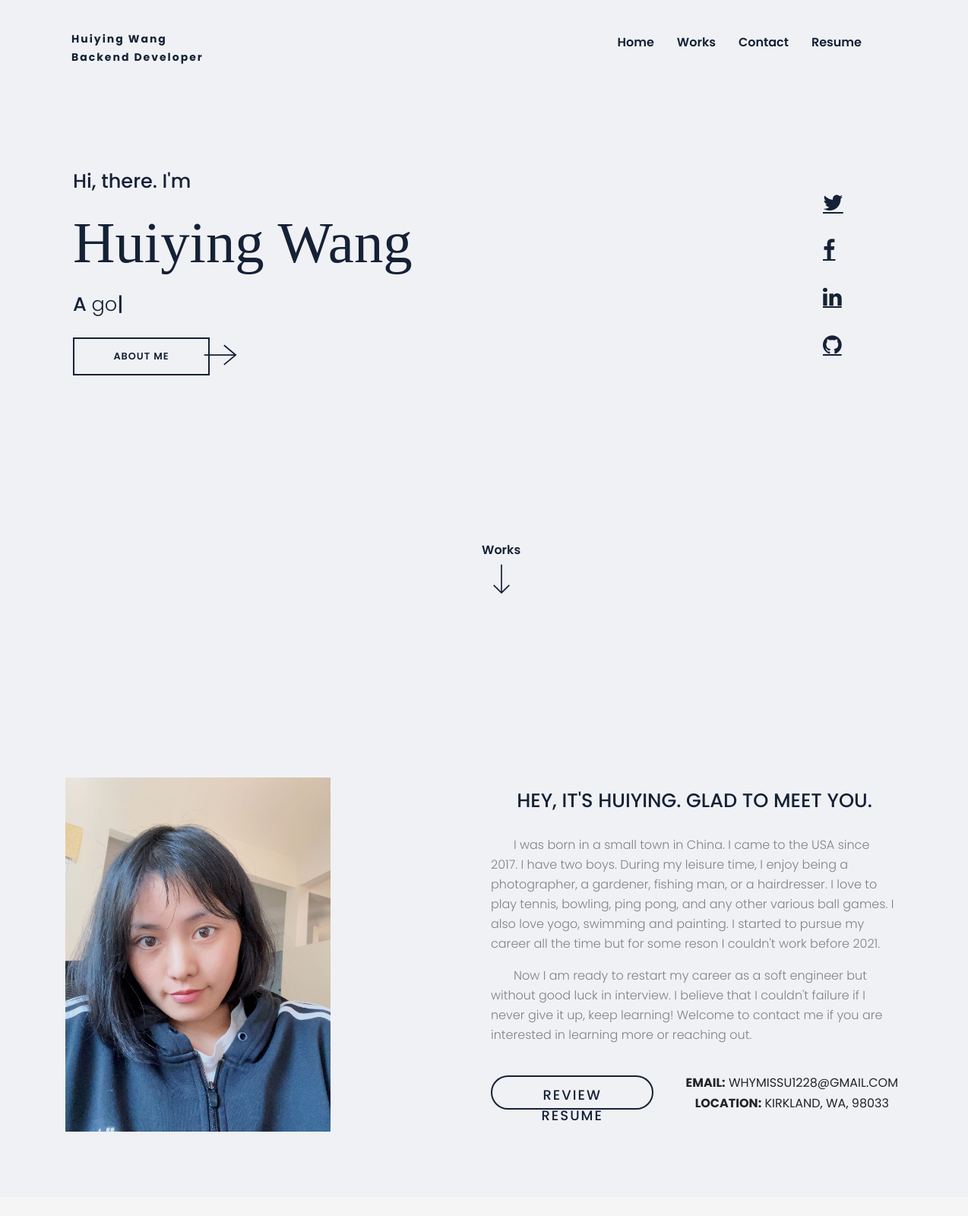
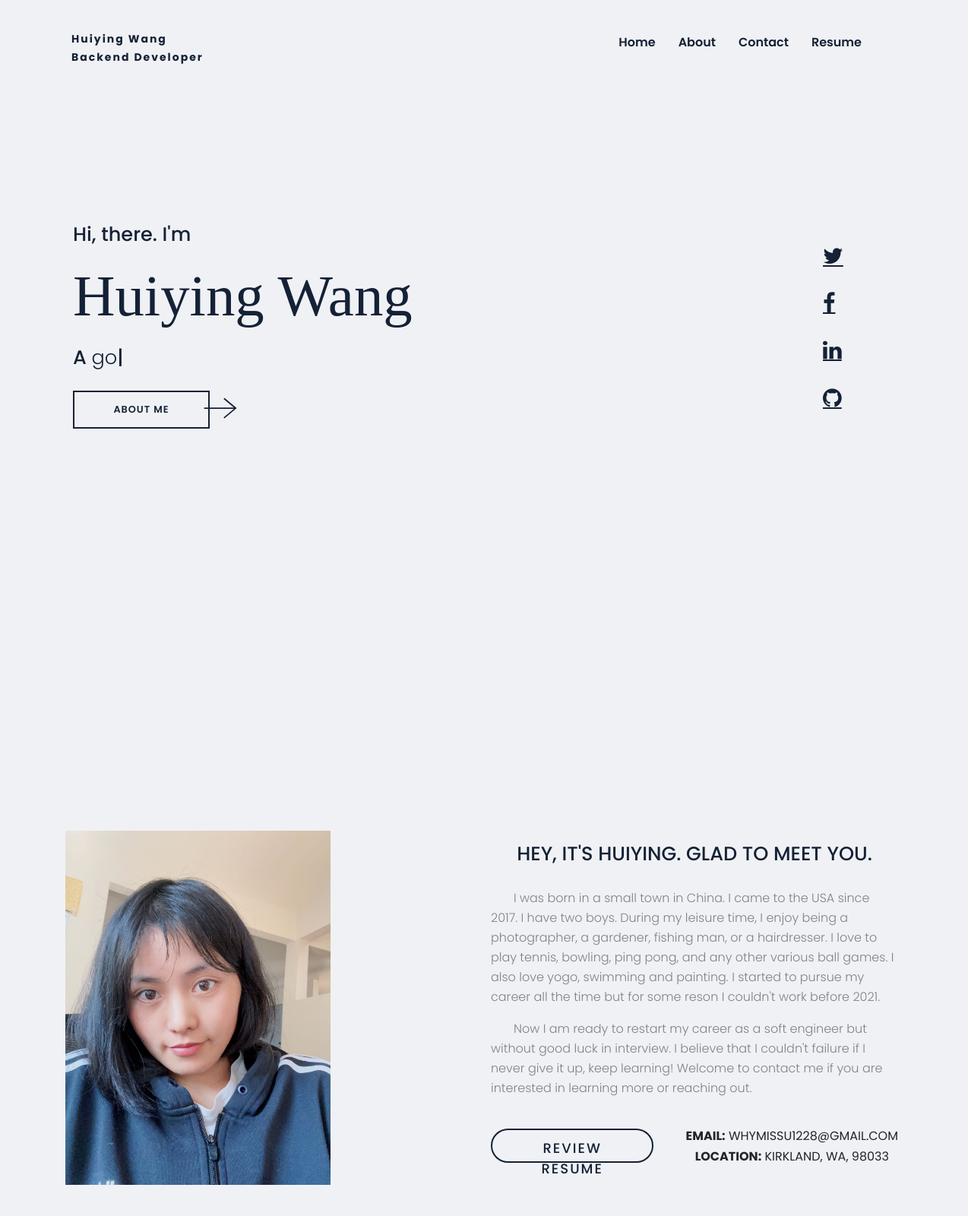
Before and after one commit to HuiyingWang0108/portfolio, a website: page index.html in a window 1280 px wide. Shown: the top 1600 px of the page at 76% size, 6-1280 px from the left. Drawn offline with nearby package versions, Linux system fonts and the light colour scheme; a web font is replaced by a local one.

Commit message:
updated index & padding-top

```diff
--- a/index.html
+++ b/index.html
@@ -24,7 +24,7 @@
         <div class="toggle" onclick="toggleMenu();"></div>
         <ul class="menu">
             <li><a class="link_1" href="#home" onclick="toggleMenu();">Home</a></li>
-            <li><a class="link_1" href="#about" onclick="toggleMenu();">Works</a></li>
+            <li><a class="link_1" href="#about" onclick="toggleMenu();">About</a></li>
             <li><a class="link_1" href="#contact" onclick="toggleMenu();">Contact</a></li>
             <li><a href="images/HuiyingWang.pdf">Resume</a></li>
             <i id="toggleBtn" class="gg-edit-contrast"></i>
@@ -34,7 +34,7 @@
     <!-- Creating Banner Layout in HTML -->
     <section class="banner" id="home">
         <div class="container">
-            <div class="row" style="padding-top: 15px;">
+            <div class="row" style="padding-top: 85px;">
                 <div class="col-sm-6">
                     <div class="textBx">
                         <h3>Hi, there. I'm</h3>
@@ -90,7 +90,7 @@
                 </div>
             </div>
         </div>
-        <div class="text-center">
+        <!-- <div class="text-center">
             <a class="workBtn" href="#about" style="justify-content: center;">
                 <div class="works">Works</div>
                 <div>
@@ -101,14 +101,14 @@
                     </svg>
                 </div>
             </a>
-        </div>
+        </div> -->
     </section>
 
     <!-- Creating About Me Layout in HTML -->
     <section class="about" id="about">
         <div class="container">
-            <div class="row" style="padding-top: 15px;">
-                <div class="col-sm-4" style="">
+            <div class="row" style="padding-top: 85px;">
+                <div class="col-sm-4">
                     <img src="images/about-jojo.jpeg">
                 </div>
                 <div class="col-sm-2"></div>
@@ -360,7 +360,7 @@
     <!-- Creating Contact Layout in HTML -->
     <section class="contact" id="contact">
         <div class="container content">
-            <div class="row">
+            <div class="row" style="padding-top: 85px;">
                 <div class="col-sm-6 formBx">
                     <form>
                         <h3>Contact Me</h3>
```
